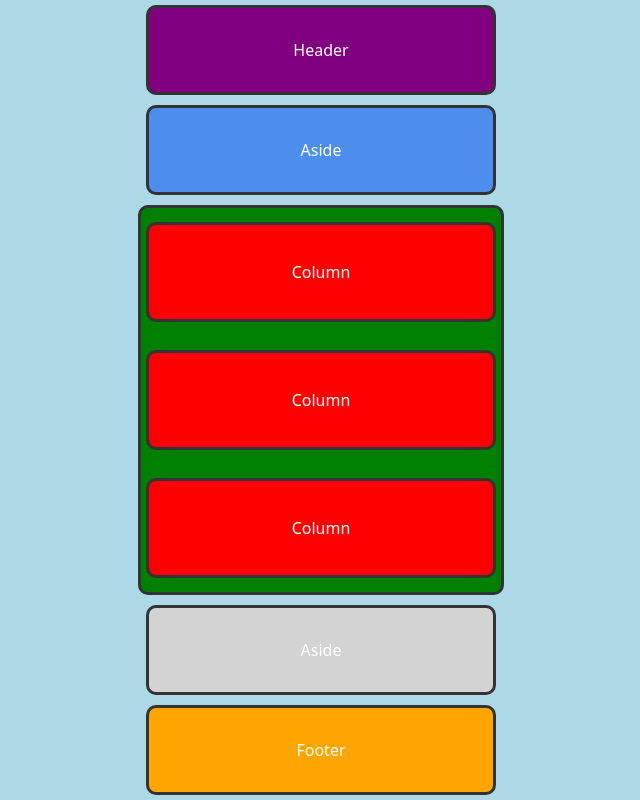
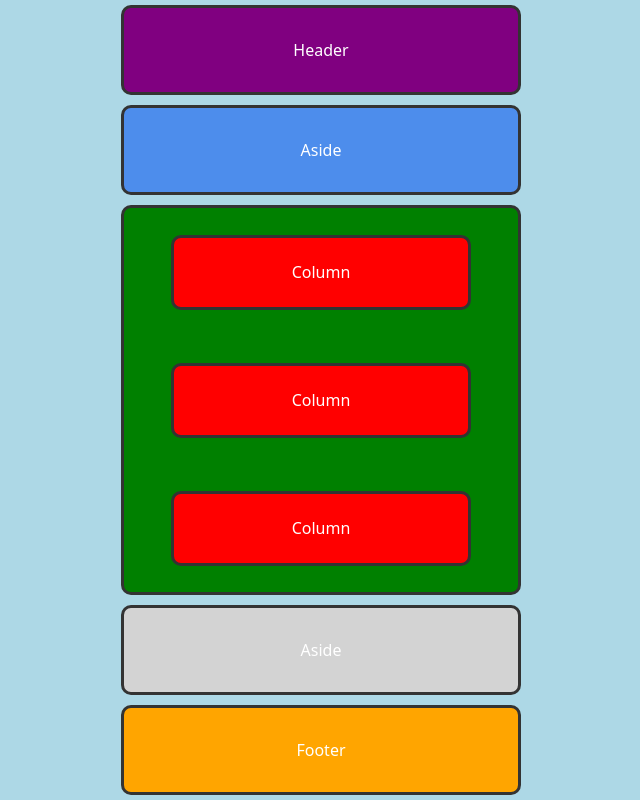
Before and after one commit to CarlChapman95/grid-wireframe-practice, a plain HTML site: page index.html in a window 1280 px wide. Shown: the whole page, without its empty margins (319-959 px from the left). Drawn offline with Linux system fonts and the light colour scheme.

Commit message:
true final

```diff
--- a/css/style.css
+++ b/css/style.css
@@ -7,8 +7,9 @@ body {
 
 }
 .gridbox-item {
-    min-width: 350px;
     height 200px;
+    min-width: 150px;
+    width: 400px;
     margin: 5px;
     border: 3px solid#333;
     border-radius: 10px;
@@ -18,6 +19,7 @@ body {
     align-items: center;
     justify-self: center;
     place-content: center;
+    font-size: 1em;
 }
 .gridbox-header {
     background-color: purple;
@@ -29,11 +31,11 @@ body {
     display: grid;
     background-color: green;
     grid-template-rows: 1fr 1fr 1fr;
-    min-height: 250px;
 }
 .gridbox-column {
     background-color: red;
-    min-height: 100px;
+    height: 75px;
+    width: 300px;
 }
 .gridbox-aside2 {
     background-color: lightgray;
```
